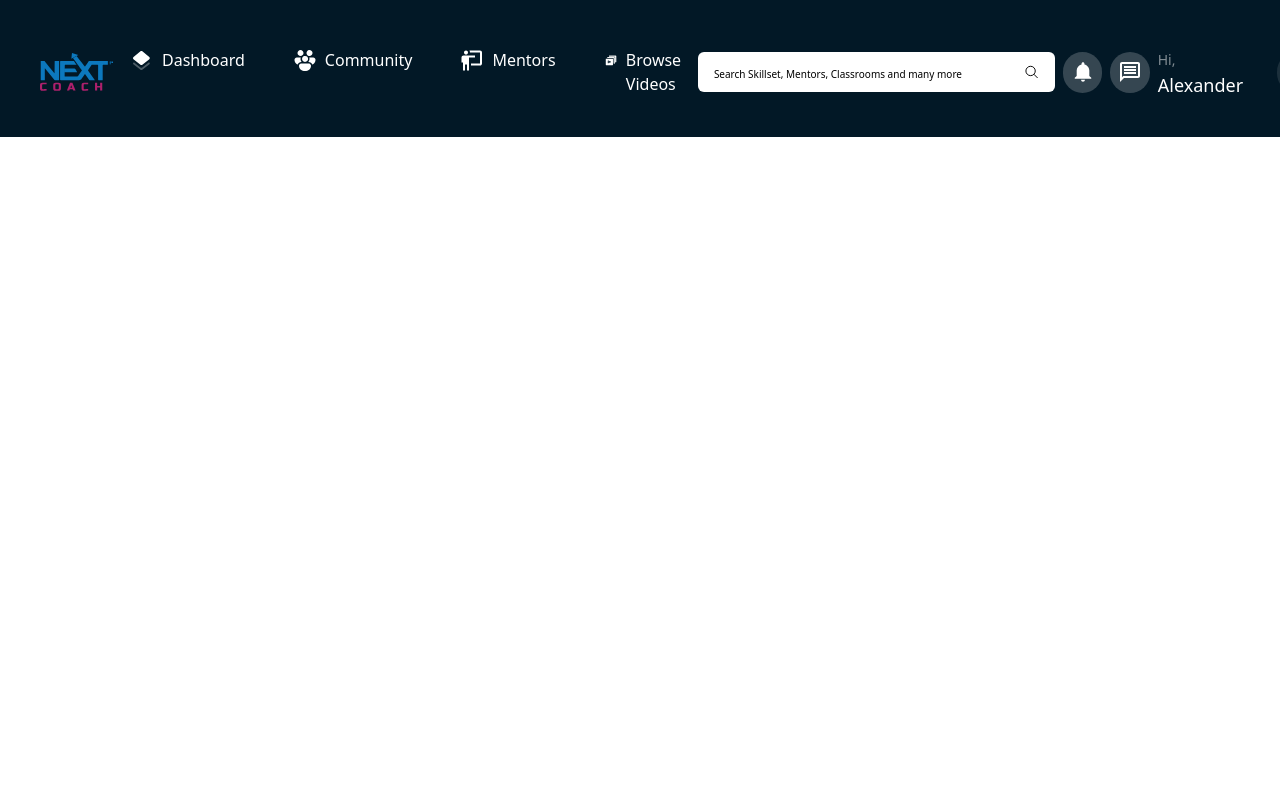
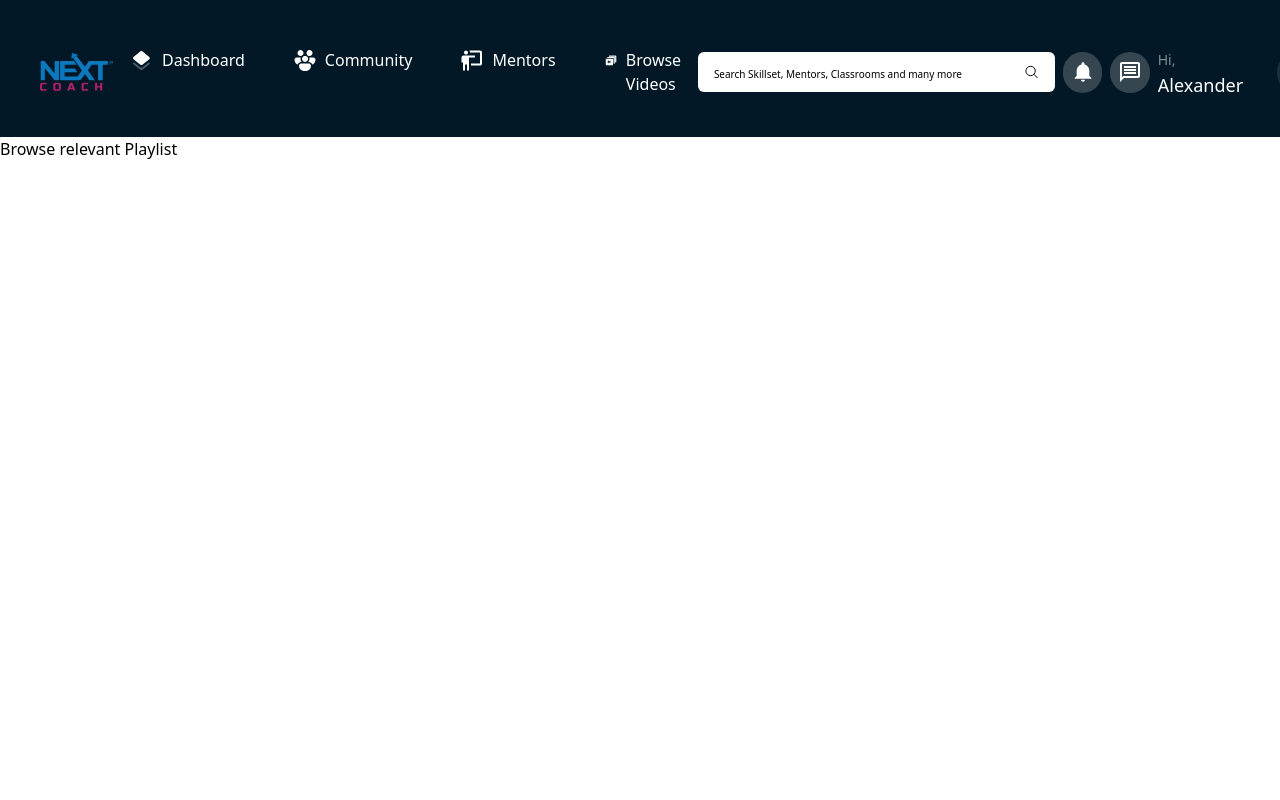
Before and after one commit to saugatgautam1/Learning-Management-System, a React (Vite) app: page / in a window 1280 px wide. Shown: the top 800 px of the page. Built offline with nearby package versions, Linux system fonts and the light colour scheme.

Commit message:
Started working on home page

```diff
--- a/src/Pages/home/Home.tsx
+++ b/src/Pages/home/Home.tsx
@@ -2,7 +2,13 @@ import React from 'react'
 
 const Home = () => {
   return (
-    <div></div>
+    <div>
+<p>
+  Browse relevant Playlist
+</p>
+
+
+    </div>
   )
 }
 
```
